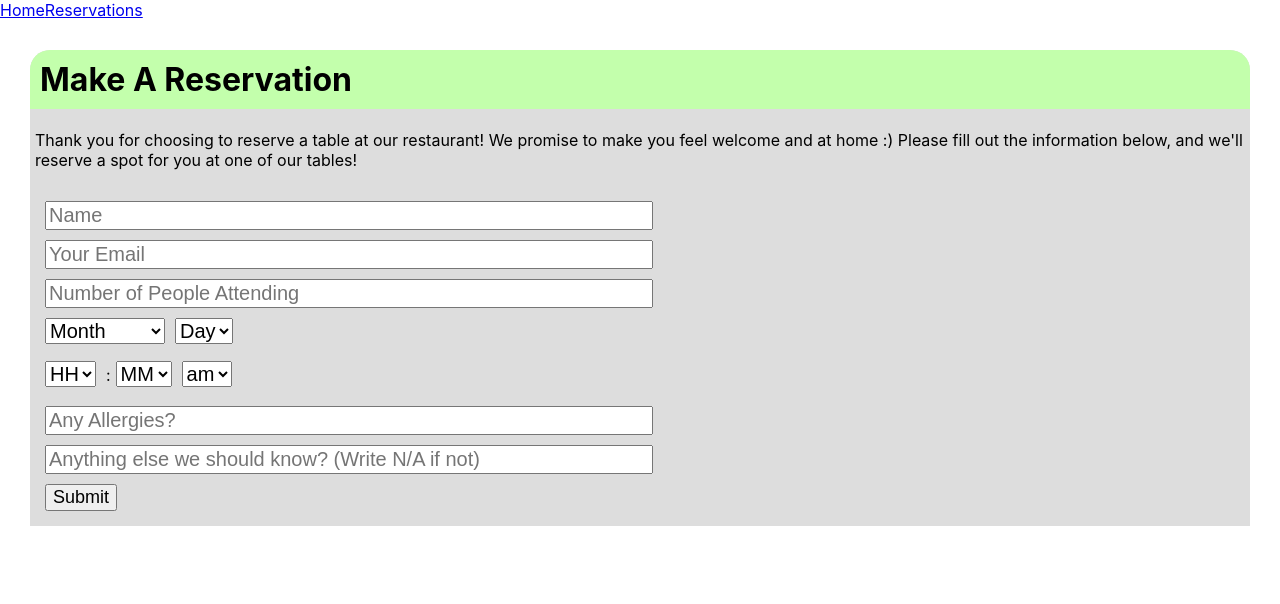
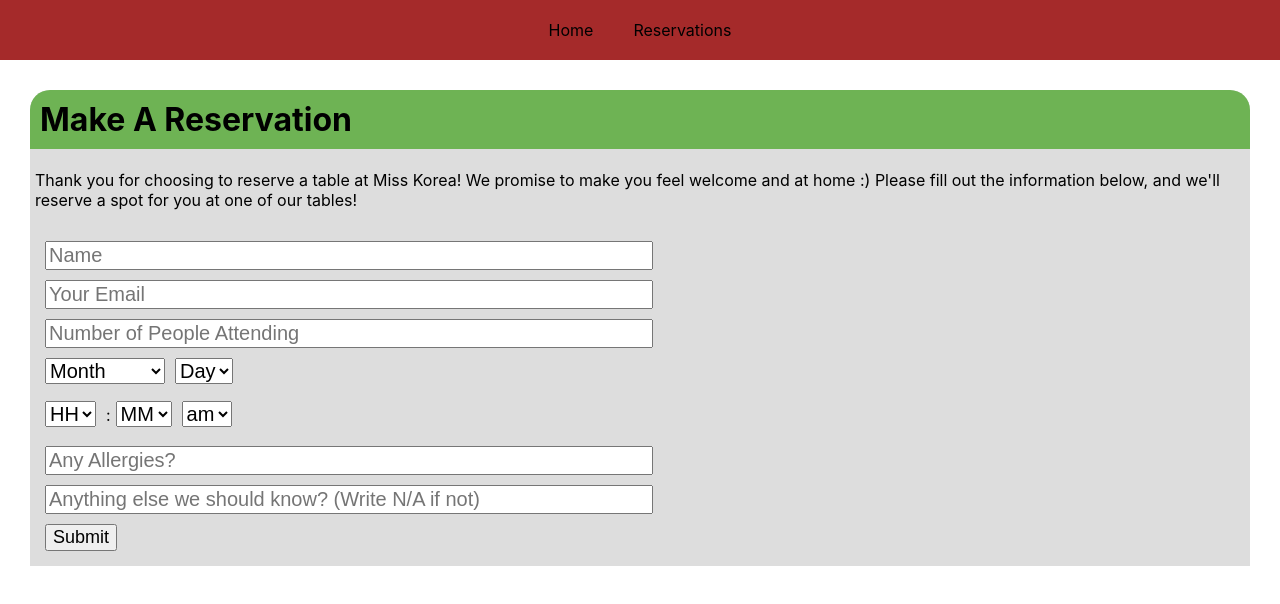
Before and after one commit to cocoabunnie/restaurant-database, a React (Create React App) app: page /new-reservation in a window 1280 px wide. Shown: the top 604 px of the page. Built offline with nearby package versions, Linux system fonts and the light colour scheme.

Commit message:
Styled the navigation system

```diff
--- a/src/App.css
+++ b/src/App.css
@@ -1,3 +1,23 @@
+/*NAVIGATION*/
+.navigationMenu{
+  background-color:brown;
+  text-align: center;
+  padding: 20px;
+}
+
+.navigationItems{
+  color:black;
+  padding: 10px;
+  text-decoration: none;
+  margin-left: 10px;
+  margin-right: 10px;
+}
+
+.navigationItems:hover{
+  background-color: black;
+  color: white;
+}
+
 /*RESERVATION PAGE*/
 .allReservationPage h1{
   text-align: center;
@@ -7,8 +27,8 @@
 
 .newReservationButton{
   position: fixed;
-  right: 20px;
-  bottom: 20px;
+  right: 5%;
+  bottom: 5%;
   text-decoration: none;
   text-align: center;
   font-size: 40px;
@@ -115,7 +135,7 @@
 }
 
 .reservationTitle{
-  background-color: rgb(195, 255, 172);
+  background-color: rgb(110, 179, 84);
   margin-top: 0px;
   border-top-left-radius: 20px;
   border-top-right-radius: 20px;
--- a/src/App.js
+++ b/src/App.js
@@ -11,8 +11,11 @@ function App() {
   return (
     <div className="App">
       <BrowserRouter>
-        <Link to="/">Home</Link>
-        <Link to="/all-reservations">Reservations</Link>
+
+      <div className="navigationMenu">
+        <Link to="/" className="navigationItems">Home</Link>
+        <Link to="/all-reservations" className="navigationItems">Reservations</Link>
+      </div>
 
         <Switch>
           <Route exact path="/">
--- a/src/Components/Card.js
+++ b/src/Components/Card.js
@@ -1,13 +1,11 @@
 import React, { Component } from "react"
 import ReactDOM from 'react-dom';
 import axios from "axios";
-import { Modal } from "@material-ui/core";
 import { Dialog } from "@material-ui/core";
 import { DialogTitle } from "@material-ui/core";
 import { DialogActions } from "@material-ui/core";
 import { DialogContent } from "@material-ui/core";
 import { DialogContentText } from "@material-ui/core";
-import { Slide } from "@material-ui/core";
 
 //Each Reservation will be displayed in one of these cards on the "See Reservations" Page
 class ReservationCard extends React.Component{
@@ -20,8 +18,6 @@ class ReservationCard extends React.Component{
     }
 
     deleteReservation = () => {
-        //Delete the item from the database and refresh the page!
-        //Refreshing should repopulate the array with the updated data
         axios.delete('http://localhost:4000/reservations/' + this.props.reservation.id )
         .then(
             window.location.reload()
@@ -49,10 +45,11 @@ class ReservationCard extends React.Component{
                 </div>
 
                 <Dialog open={this.state.showDetails}>
-                    <DialogTitle id="alert-dialog-slide-title">{this.props.reservation.name}</DialogTitle>
+                    <DialogTitle id="alert-dialog-slide-title">Reservation Details</DialogTitle>
 
                     <DialogContent>
                         <DialogContentText>
+                            <p>Name: {this.props.reservation.name}</p>
                             <p>Date of Reservation: {this.props.reservation.date}</p>
                             <p>Time of Reservation: {this.props.reservation.time}</p>
                             <p>Number of People: {this.props.reservation.numberOfPeople}</p>
--- a/src/Components/ReservationForm.js
+++ b/src/Components/ReservationForm.js
@@ -13,7 +13,6 @@ class ReservationForm extends Component{
         email: ''
     }
 
-    //Uses name in the form to update name state
     updateName = (event) =>{
         event.preventDefault();
         this.setState({
@@ -21,7 +20,6 @@ class ReservationForm extends Component{
         });
     }
 
-    //Uses number of people input in form to update num people state
     updateNumPeople = (event) =>{
         event.preventDefault();
         this.setState({
@@ -29,7 +27,6 @@ class ReservationForm extends Component{
         });
     }
 
-    //Uses date in form to update date state
     updateDate = (event) =>{
         event.preventDefault();
         let month = document.getElementById("monthInput").value;
@@ -41,7 +38,6 @@ class ReservationForm extends Component{
         })
     }
 
-    //Uses time in form to update time state
     updateTime = (event) =>{
         event.preventDefault();
         let hour = document.getElementById("hourInput").value;
@@ -54,7 +50,6 @@ class ReservationForm extends Component{
         })
     }
 
-    //Uses allergies in form to update allergies state
     updateAllergies = (event) =>{
         event.preventDefault();
         this.setState({
@@ -62,7 +57,6 @@ class ReservationForm extends Component{
         });
     }
 
-    //Uses notes in form to update notes state
     updateNotes = (event) =>{
         event.preventDefault();
         this.setState({
@@ -70,7 +64,6 @@ class ReservationForm extends Component{
         });
     }
 
-    //Uses email in form to update the email
     updateEmail = (event) =>{
         event.preventDefault();
         this.setState({
@@ -78,12 +71,12 @@ class ReservationForm extends Component{
         });
     }
 
-    //Send info to database function
+    //Send info to database
     addReservation = async(newReservation) => {
         axios.post('http://localhost:4000/reservations', newReservation)
         .then((response) => {
-            console.log(response)
-            window.location.replace("/all-reservations")
+            console.log(response);
+            window.location.replace("/all-reservations");
         })
         .catch((error) => console.log(error))
 
@@ -99,7 +92,6 @@ class ReservationForm extends Component{
         })}
      }
 
-    //Called when the user submits the form (with button)
     onSubmit = (event) =>{
         event.preventDefault();
         //Creates new reservation with the information given to be sent to database
@@ -120,9 +112,10 @@ class ReservationForm extends Component{
     render(){
         return (
             <div className="reservationForm">
+
                 <h1 className="reservationTitle">Make A Reservation</h1>
                 <p>
-                    Thank you for choosing to reserve a table at our restaurant! We promise to make you feel welcome and at home :)
+                    Thank you for choosing to reserve a table at Miss Korea! We promise to make you feel welcome and at home :)
                     Please fill out the information below, and we'll reserve a spot for you at one of our tables!
                 </p>
 
```
Also changed, not shown: src/Components/SeeAllReservations.js (+2 -6 lines).
